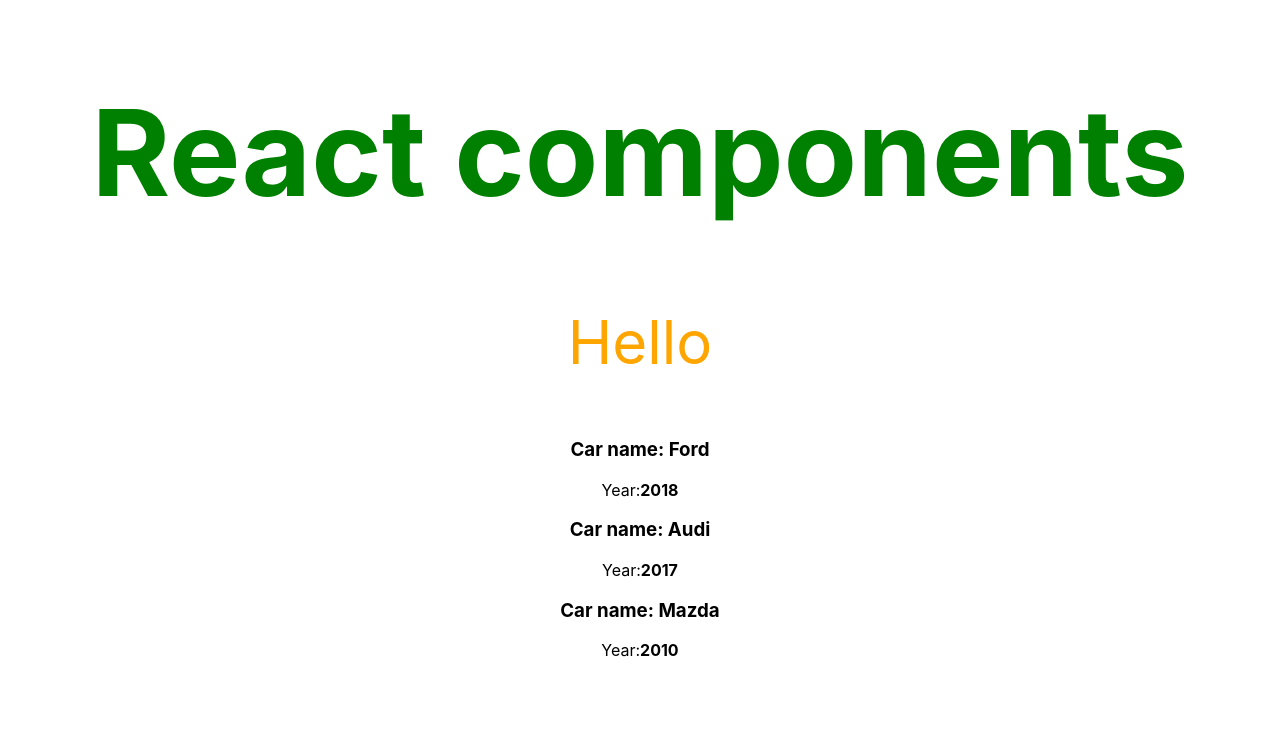
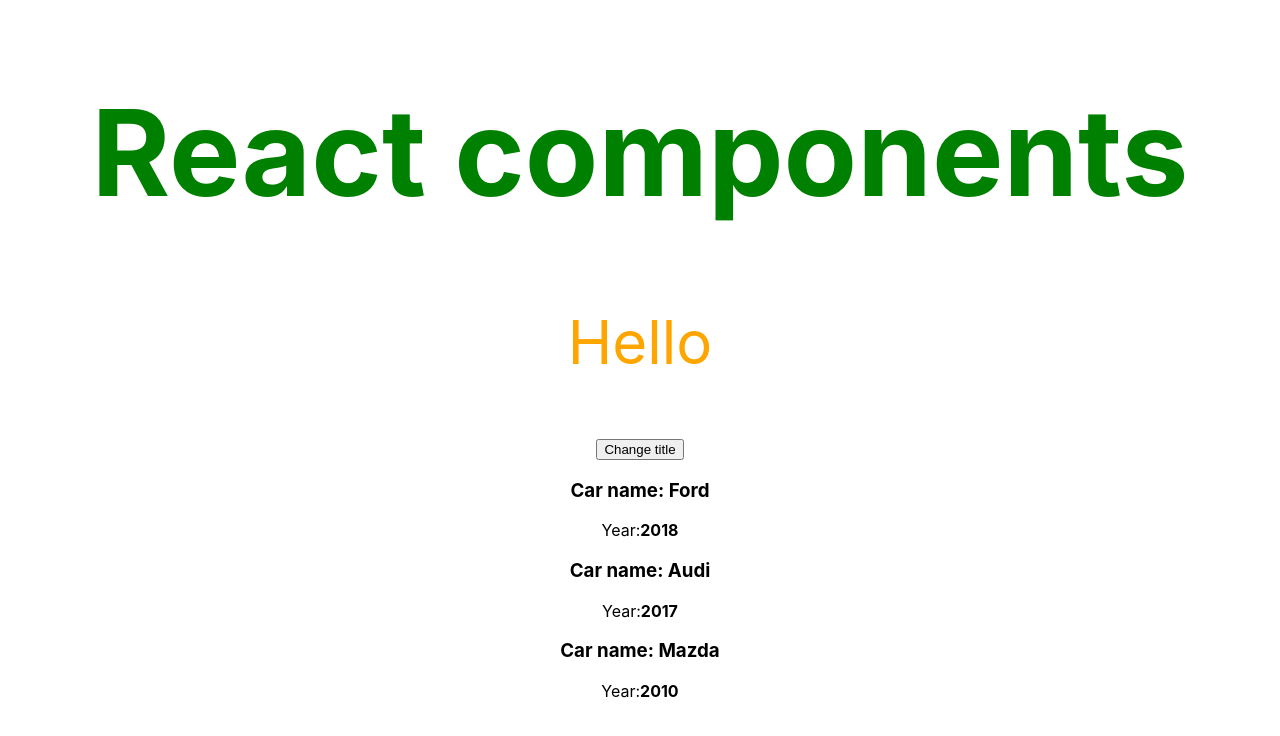
Before and after one commit to cabfran/react, a React (Create React App) app: page / in a window 1280 px wide. Shown: the top 736 px of the page. Built offline with nearby package versions, Linux system fonts and the light colour scheme.

Commit message:
change State

```diff
--- a/src/App.js
+++ b/src/App.js
@@ -11,7 +11,16 @@ class App extends Component {
       { name: "Audi", year: "2017" },
       { name: "Mazda", year: "2010" }
     ],
-    pageTitle: 'React components'
+    pageTitle: "React components"
+  };
+
+  changeTitleHandler = () => {
+    const oldTitle = this.state.pageTitle;
+    const newTitle = oldTitle + " (changed)";
+
+    this.setState({
+      pageTitle: newTitle
+    });
   };
 
   render() {
@@ -22,13 +31,17 @@ class App extends Component {
 
     return (
       <div style={divStyle}>
-        <h1 style={{ color: "green", fontSize: "120px" }}> {this.state.pageTitle}</h1>
+        <h1 style={{ color: "green", fontSize: "120px" }}>
+          {" "}
+          {this.state.pageTitle}
+        </h1>
         <p style={{ color: "orange", fontSize: "60px" }}>Hello </p>
+
+        <button onClick={this.changeTitleHandler}> Change title </button>
 
         <Car name={cars[0].name} year={cars[0].year} />
         <Car name={cars[1].name} year={cars[1].year} />
         <Car name={cars[2].name} year={cars[2].year} />
-
       </div>
     );
   }
```
